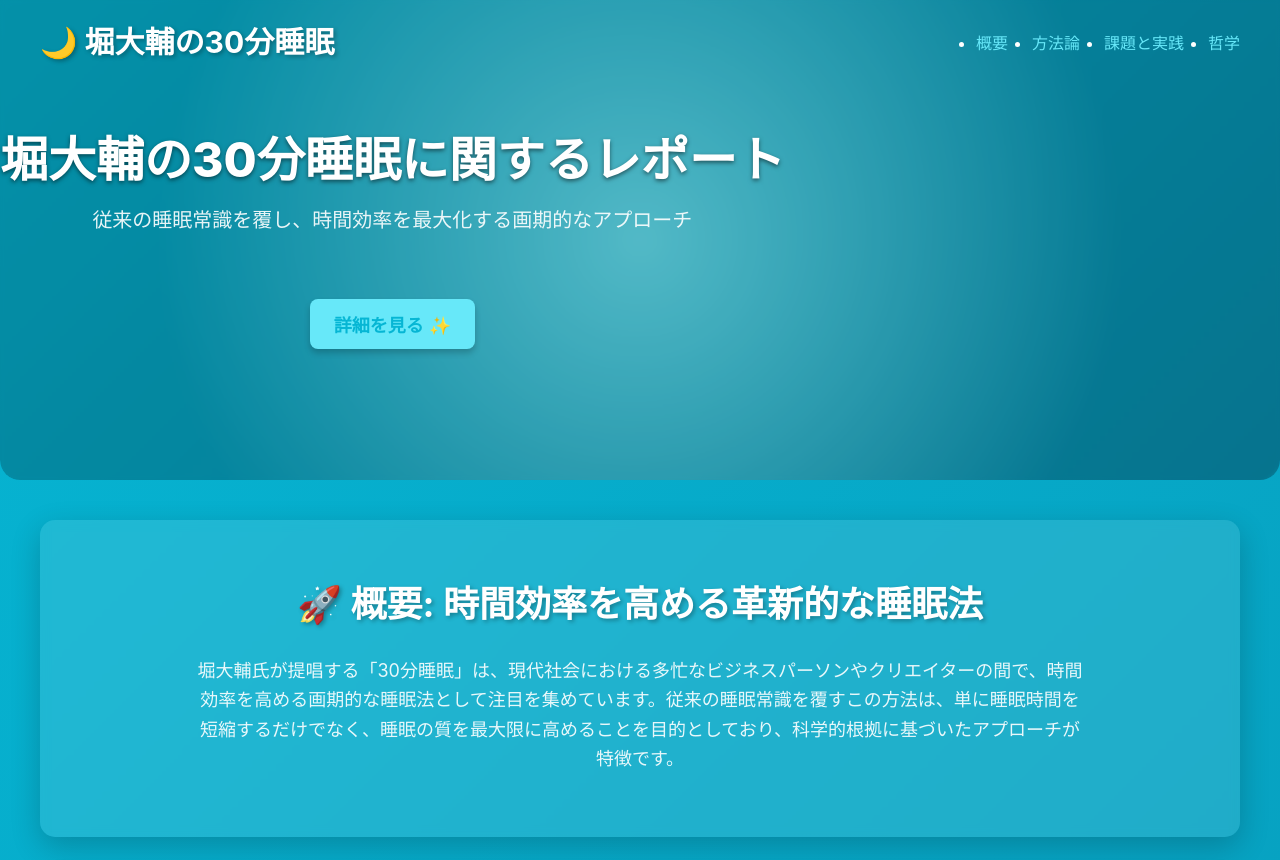
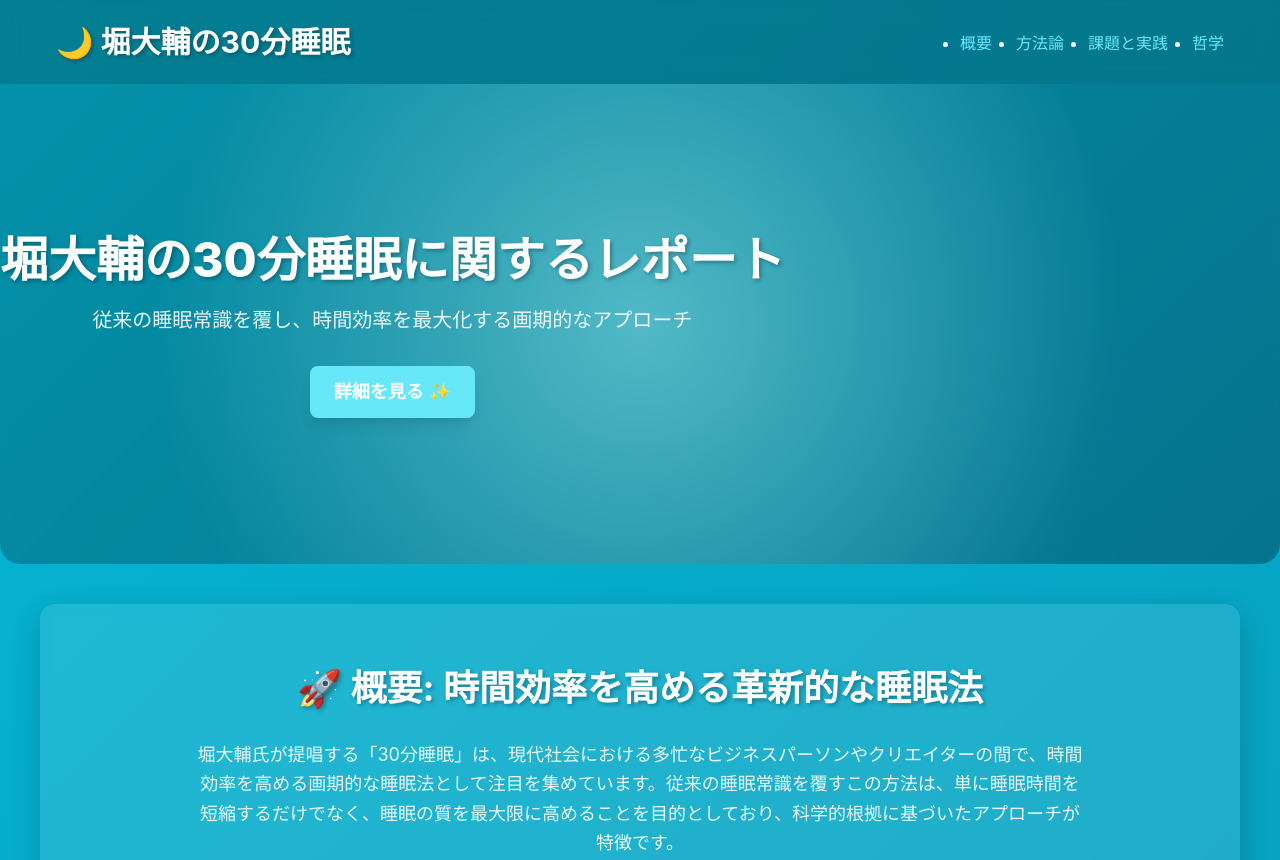
Before and after one commit to 41100/kadaikaiketu, a plain HTML site: page index.htm in a window 1280 px wide. Shown: the top 860 px of the page. Drawn offline with Linux system fonts and the light colour scheme.

Commit message:
Update index.htm

```diff
--- a/index.htm
+++ b/index.htm
@@ -50,10 +50,6 @@ button, .btn {
   border-radius: 8px;
   cursor: pointer;
   transition: all 0.3s ease;
-  /* ボタンの中央揃えのための追加スタイル */
-  display: inline-flex;
-  align-items: center;
-  justify-content: center;
 }
 
 button:hover, .btn:hover {
@@ -342,73 +338,10 @@ footer {
     flex-direction: column;
   }
 }
-
-/* ヘッダーセクションの上部のナビゲーションを画像に合わせるための調整 */
-.header-nav {
-    position: absolute;
-    top: 0;
-    left: 0;
-    right: 0;
-    z-index: 20; /* ヒーローセクションのコンテンツより上 */
-    background: none; /* 背景を透明に */
-    backdrop-filter: none; /* ぼかしを解除 */
-    padding: 1.5rem 1rem;
-}
-.header-nav .container {
-    padding: 0; /* 内側のパディングも調整 */
-}
-
-/* ヒーローセクションのコンテンツを画像と完全に一致させるための調整 */
-.hero-content {
-    display: flex;
-    flex-direction: column;
-    justify-content: center;
-    align-items: center;
-    text-align: center;
-    /* ヒーローセクション内のコンテンツを中央に保つ */
-}
-.hero-title {
-    font-size: 3rem; /* 48px */
-    line-height: 1.2;
-    margin-bottom: 1rem;
-    font-weight: 800; /* extabold */
-    text-shadow: 0 2px 4px rgba(0, 0, 0, 0.5); /* 視認性を高める */
-}
-.hero-subtitle {
-    font-size: 1.25rem; /* 20px */
-    line-height: 1.5;
-    font-weight: 300; /* light */
-    max-width: 768px; /* max-w-3xl */
-    margin-left: auto;
-    margin-right: auto;
-    opacity: 0.9;
-    margin-bottom: 2rem;
-}
-.hero-button {
-    background: #67e8f9; /* var(--accent) */
-    color: #06b6d4; /* 濃いめの色に変更して視認性を高める */
-    border: none;
-    padding: 12px 24px;
-    border-radius: 8px;
-    cursor: pointer;
-    transition: all 0.3s ease;
-    font-size: 1.125rem; /* text-lg */
-    font-weight: 600; /* semibold */
-    box-shadow: 0 4px 6px rgba(0, 0, 0, 0.2);
-    display: inline-flex;
-    align-items: center;
-    justify-content: center;
-    margin-top: 2rem;
-}
-
-.hero-button:hover {
-    background: #0891b2; /* var(--secondary) */
-    color: white;
-}
   </style>
 </head>
 <body>
- <header class="py-6 px-4 header-nav">
+<header class="py-6 px-4">
     <div class="container mx-auto flex justify-between items-center">
         <h1 class="text-3xl font-bold">🌙 堀大輔の30分睡眠</h1>
         <nav>
@@ -424,10 +357,10 @@ footer {
 
 <main>
     <section id="hero" class="relative flex items-center justify-center min-h-[60vh] text-center p-8 hero-section">
-    <div class="z-10 hero-content">
-      <h2 class="hero-title">堀大輔の30分睡眠に関するレポート</h2>
-      <p class="hero-subtitle">従来の睡眠常識を覆し、時間効率を最大化する画期的なアプローチ</p>
-      <button class="hero-button">詳細を見る ✨</button>
+        <div class="z-10">
+            <h2 class="text-5xl font-extrabold mb-4 leading-tight">堀大輔の30分睡眠に関するレポート</h2>
+            <p class="text-xl font-light max-w-3xl mx-auto opacity-90">従来の睡眠常識を覆し、時間効率を最大化する画期的なアプローチ</p>
+            <button class="mt-8 text-lg font-semibold shadow-lg hover:shadow-xl">詳細を見る ✨</button>
         </div>
     </section>
 
```
Lines whose indentation alone changed are shown as unchanged.
